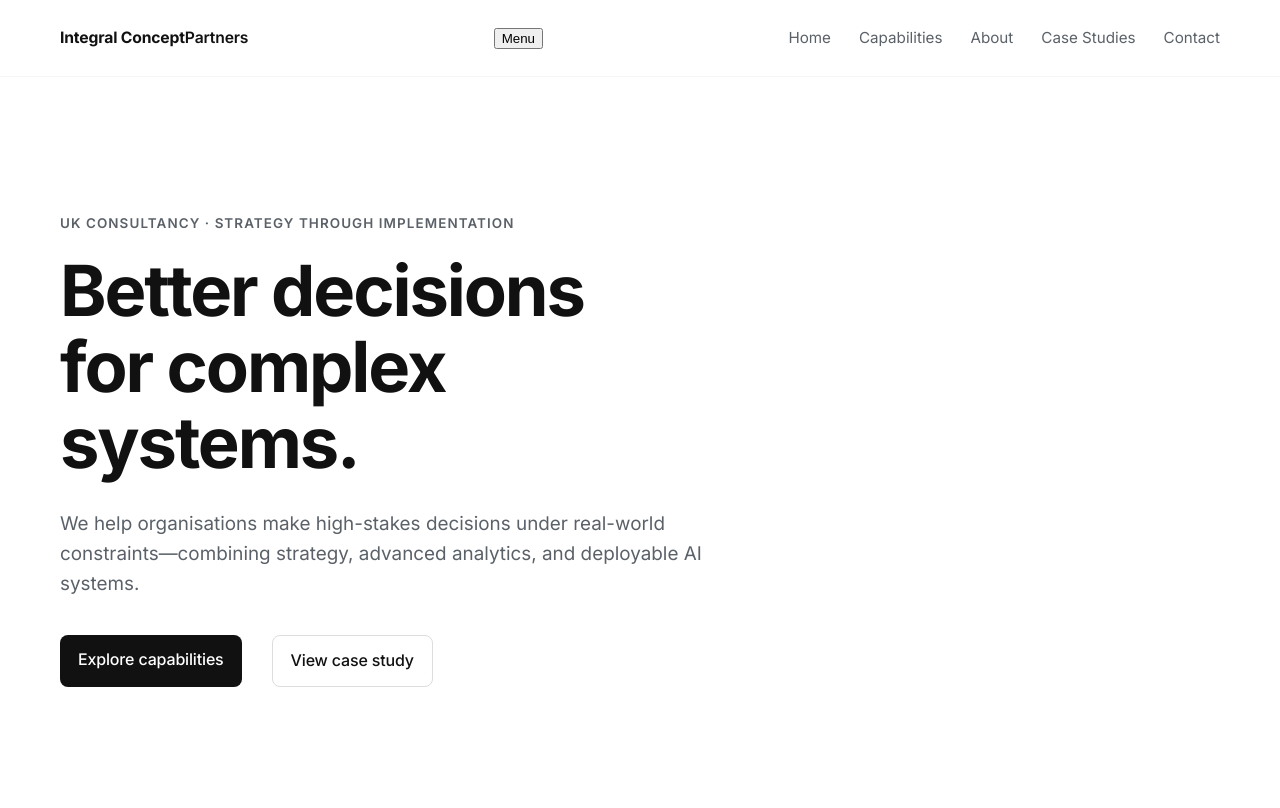
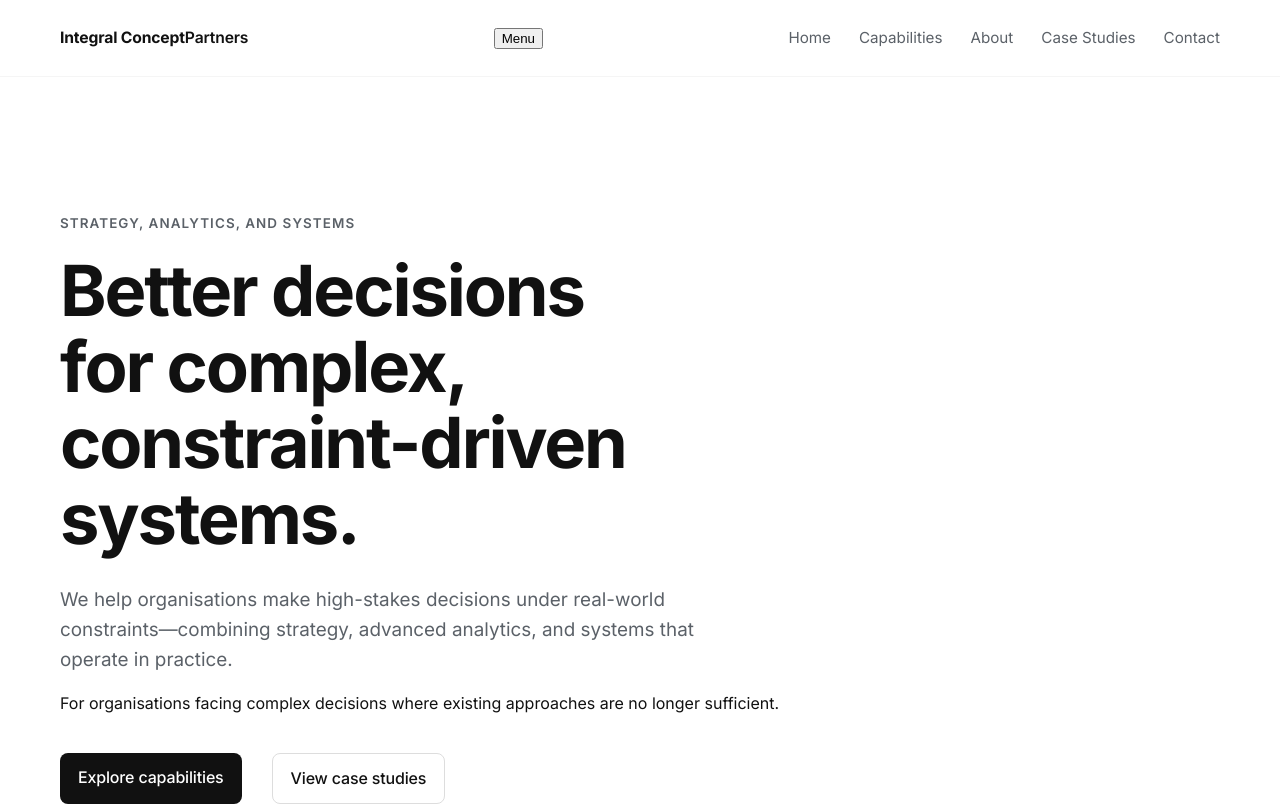
Before and after one commit to IntegralConceptPartners/integral-concept-partners-site, a plain HTML site: page index.html in a window 1280 px wide. Shown: the top 808 px of the page. Drawn offline with Linux system fonts and the light colour scheme; files whose address does not match are found by name.

Commit message:
Update index.html

```diff
--- a/index.html
+++ b/index.html
@@ -55,24 +55,22 @@
 
       <div class="container">
 
-        <div class="eyebrow">UK consultancy · strategy through implementation</div>
+<div class="eyebrow">Strategy, analytics, and systems</div>
 
-        <h1>Better decisions for complex systems.</h1>
+<h1>Better decisions for complex, constraint-driven systems.</h1>
 
-        <p class="hero-copy">
+<p class="hero-copy">
+  We help organisations make high-stakes decisions under real-world constraints—combining strategy, advanced analytics, and systems that operate in practice.
+</p>
 
-          We help organisations make high-stakes decisions under real-world constraints—combining strategy, advanced analytics, and deployable AI systems.
+<p class="hero-sub">
+  For organisations facing complex decisions where existing approaches are no longer sufficient.
+</p>
 
-        </p>
-
-        <div class="hero-actions">
-
-          <a class="btn btn-primary" href="capabilities.html">Explore capabilities</a>
-
-          <a class="btn btn-secondary" href="case-study.html">View case study</a>
-
-        </div>
-
+<div class="hero-actions">
+  <a class="btn btn-primary" href="capabilities.html">Explore capabilities</a>
+  <a class="btn btn-secondary" href="selected-work.html">View case studies</a>
+</div>
       </div>
 
     </section>
```
